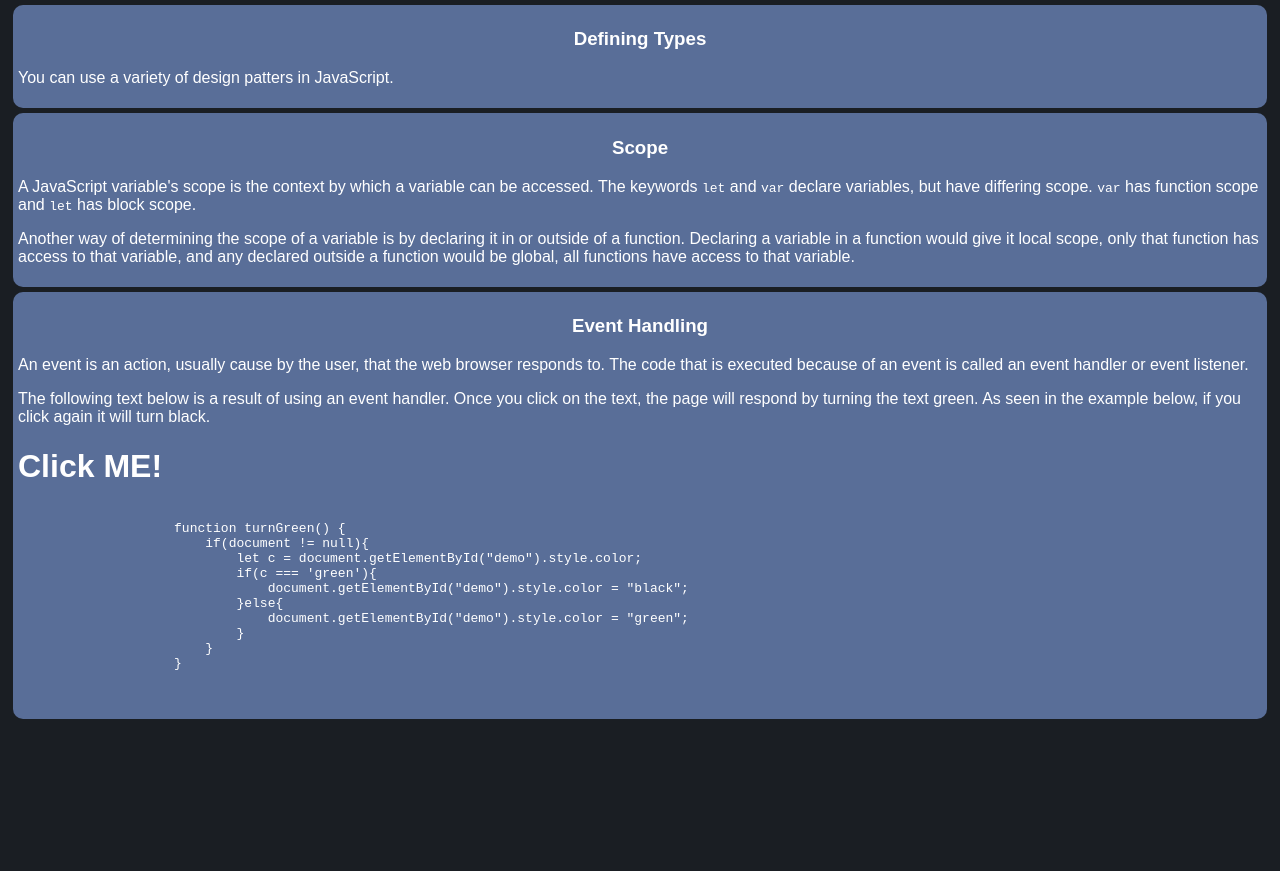
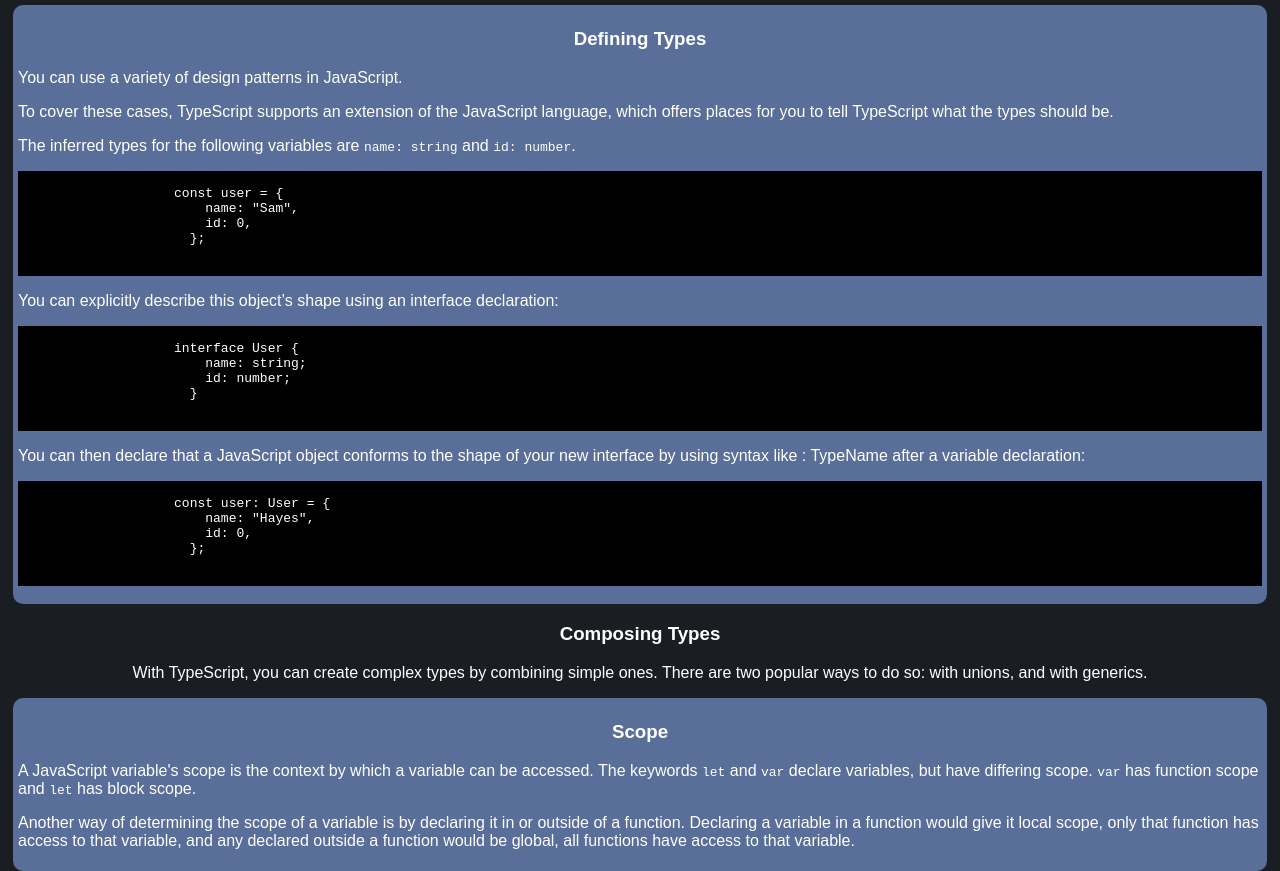
Before and after one commit to cs401-fall2022/lesson14-samfarmer1, a website: page index.html in a window 1280 px wide. Shown: the part 540-1411 px from the top of the page. Before the commit the page ends 1267 px from the top, so only its background shows below. Drawn offline with Linux system fonts and the light colour scheme.

Commit message:
Finished Defining types

```diff
--- a/index.html
+++ b/index.html
@@ -64,7 +64,14 @@
         margin: 5px;
         border-radius: 10px;
     }
+    .highlight{
+        text-align: left;
+        background-color: black;
+    }
 
+    code{
+        text-align: left;
+    }
 </style>
 <body>
     <!--Main division that holds sections of the tutorial-->
@@ -95,11 +102,50 @@
         </div>
         <div class="Types">
             <h3 class="h3">Defining Types</h3>
-            <p>You can use a variety of design patters in JavaScript.</p>
+            <p>You can use a variety of design patterns in JavaScript.</p>
+            <p>
+                To cover these cases, TypeScript supports an extension of the JavaScript
+                language, which offers places for you to tell TypeScript what the types should be.
+            </p>
+            <p>The inferred types for the following variables are <code>name: string</code> and <code>id: number</code>.</p>
+            <pre class="highlight">
+                <code class="language-typescript">
+                    const user = {
+                        name: "Sam",
+                        id: 0,
+                      };
+                </code>
+            </pre>
+            <p>You can explicitly describe this object’s shape using an interface declaration:</p>
+            <pre class="highlight">
+                <code class="language-typescript">
+                    interface User {
+                        name: string;
+                        id: number;
+                      }
+                </code>
+            </pre>
+            <p>
+                You can then declare that a JavaScript object conforms to the shape of your new
+                interface by using syntax like : TypeName after a variable declaration:
+            </p>
+            <pre class="highlight">
+                <code class="language-typescript">
+                    const user: User = {
+                        name: "Hayes",
+                        id: 0,
+                      };
+                </code>
+            </pre>
             <div class="example2"></div>
         </div>
         <div class="Composing">
-
+            <h3 class="h3">Composing Types</h3>
+            <p>
+                With TypeScript, you can create complex types by combining
+                simple ones. There are two popular ways to do so: with unions,
+                and with generics.
+            </p>
         </div>
         <div class="DOM">
 
```
